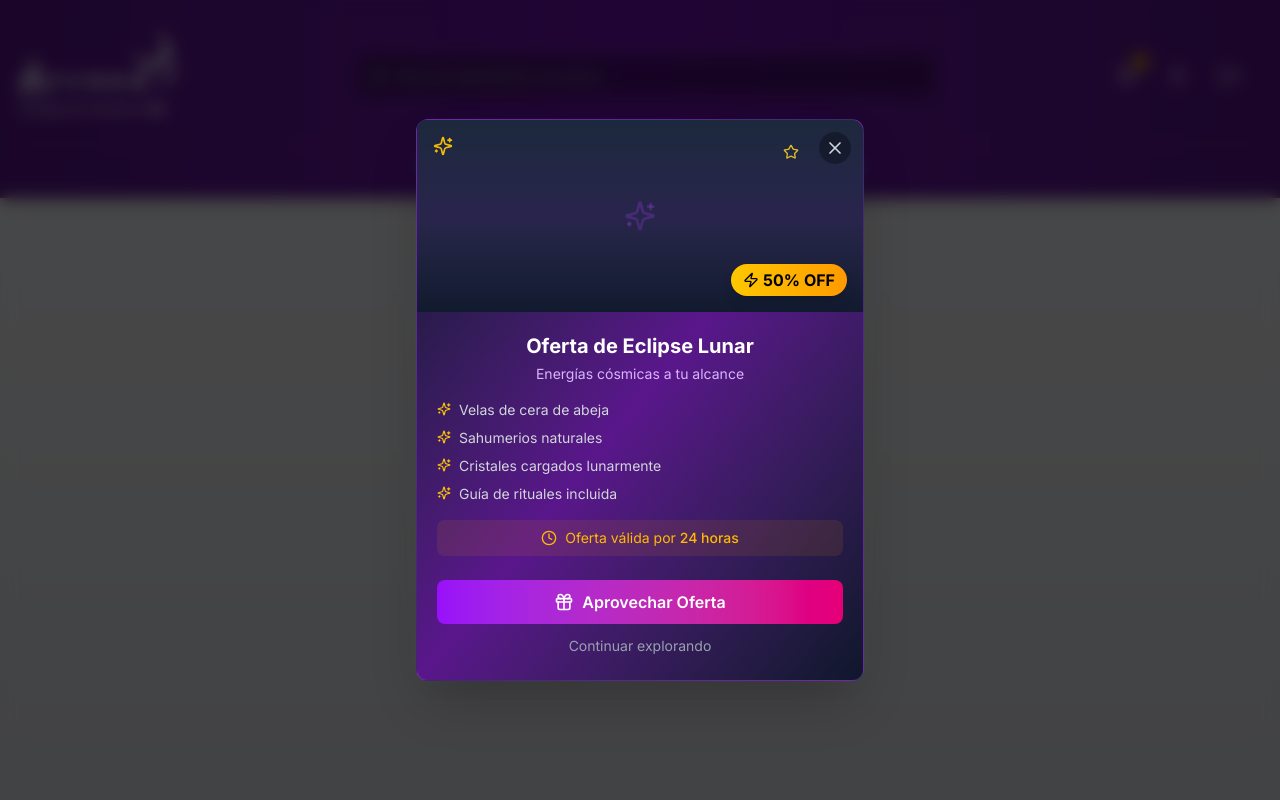
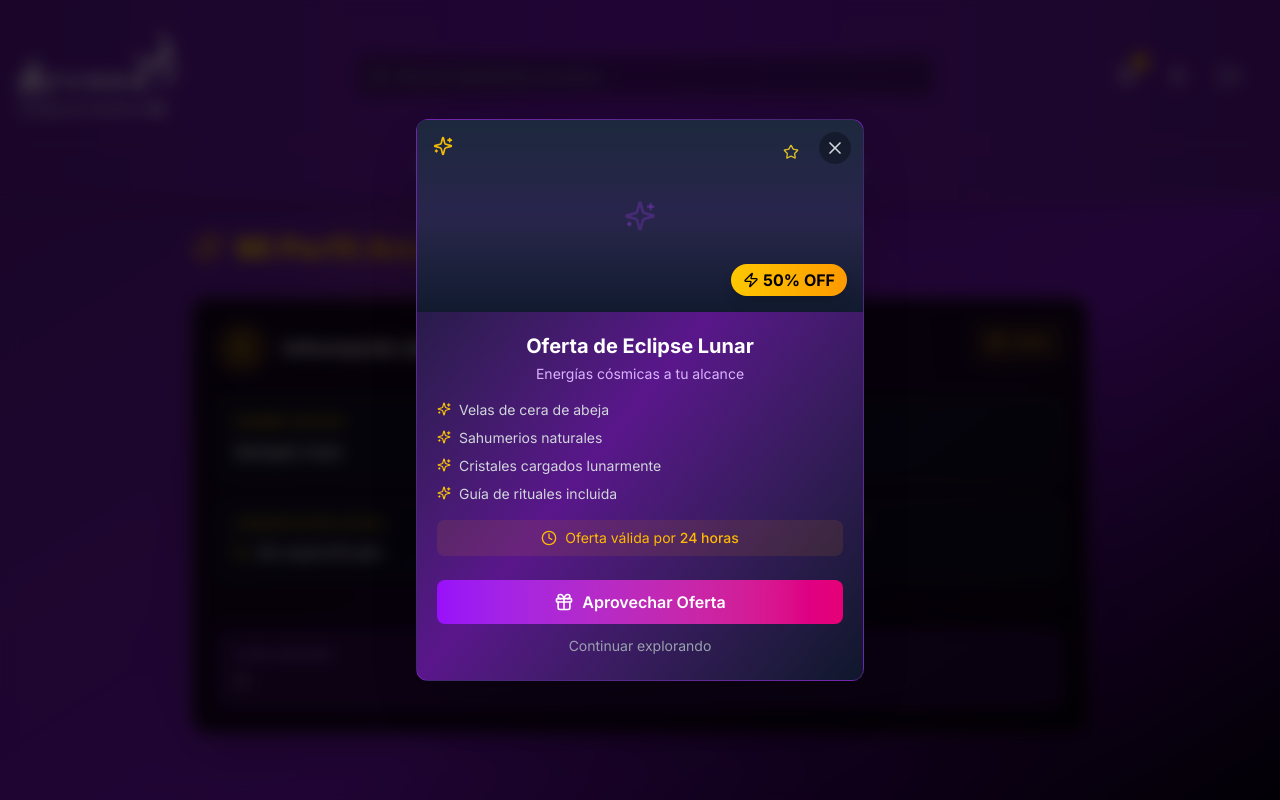
Before and after one commit to Arcana-PF/Arcana-Front, a Next.js app in the folder front/: page /profileadmin in a window 1280 px wide. Before the commit this address had no page. Shown: the top 800 px of the page. Built offline with nearby package versions, Linux system fonts and the light colour scheme; sample sign-in values are in the browser's storage.

Commit message:
Admin: se creó el dashboard admin y se protegió la ruta mediante middleware

```diff
--- a/front/src/Middleware.ts
+++ b/front/src/Middleware.ts
@@ -1,32 +1,45 @@
 import { NextResponse, type NextRequest } from 'next/server'
 
 export function middleware(request: NextRequest) {
-  const { pathname, origin } = request.nextUrl
+  const { pathname, origin } = request.nextUrl;
 
-  const userSessionCookie = request.cookies.get('userSession')?.value
-  const isAuthenticated = Boolean(userSessionCookie)
+  const userSessionCookie = request.cookies.get('userSession')?.value;
+  const isAuthenticated = Boolean(userSessionCookie);
 
-  const protectedRoutes = ['/profile', '/cart', '/profile/orders']
-  const isProtectedRoute = protectedRoutes.some(route =>
-    pathname.startsWith(route)
-  )
-console.log('Middleware cookie:', userSessionCookie)
-  const authRoutes = ['/login', '/register']
-  const isAuthRoute = authRoutes.includes(pathname)
+  // Convertir la cookie a objeto si es JSON
+  let userData;
+  if (userSessionCookie) {
+    try {
+      userData = JSON.parse(userSessionCookie);
+    } catch (error) {
+      console.error("Error al parsear la cookie:", error);
+    }
+  }
+
+  const isAdmin = userData?.isAdmin || false;
+
+  const protectedRoutes = ['/profile', '/cart', '/profile/orders'];
+  const isProtectedRoute = protectedRoutes.some(route => pathname.startsWith(route));
+
+  const authRoutes = ['/login', '/register'];
+  const isAuthRoute = authRoutes.includes(pathname);
+
+  console.log('Middleware userData:', userData);
 
   if (isProtectedRoute && !isAuthenticated) {
-    const loginUrl = new URL('/login', origin)
-    loginUrl.searchParams.set('redirect', pathname)
-    return NextResponse.redirect(loginUrl)
+    const loginUrl = new URL('/login', origin);
+    loginUrl.searchParams.set('redirect', pathname);
+    return NextResponse.redirect(loginUrl);
   }
 
   if (isAuthRoute && isAuthenticated) {
-    return NextResponse.redirect(new URL('/', origin))
+    return NextResponse.redirect(new URL('/', origin));
   }
 
-  return NextResponse.next()
+  // Redirigir admins a su perfil exclusivo
+  if (pathname === '/profile' && isAdmin) {
+    return NextResponse.redirect(new URL('/profileadmin', origin));
+  }
+
+  return NextResponse.next();
 }
-
-export const config = {
-  matcher: ['/profile/:path*', '/cart', '/login', '/register'],
-}
--- /dev/null
+++ b/front/src/app/profileadmin/page.tsx
@@ -0,0 +1,12 @@
+import React from 'react';
+import PerfilAdmin from '@/components/ProfileAdmin/ProfileAdmincomponent';
+
+const ProfileAdmin = () => {
+    return(
+    <div className="min-h-screen w-full">
+        <PerfilAdmin />
+    </div>
+    )
+}
+
+export default ProfileAdmin
--- a/front/src/components/NavBar/NavBar.tsx
+++ b/front/src/components/NavBar/NavBar.tsx
@@ -171,7 +171,7 @@ export default function Navbar() {
                     0
                   </span>
                 </button>
-                <Link href="/profile" className="p-2 hover:text-yellow-400 transition-colors">
+                <Link href={userData?.user.isAdmin ? "/profileadmin" : "/profile"} className="p-2 hover:text-yellow-400 transition-colors">
                   <UserIcon className="w-5 h-5" />
                 </Link>
                 <button
--- /dev/null
+++ b/front/src/components/ProfileAdmin/ProfileAdmincomponent.tsx
@@ -0,0 +1,106 @@
+"use client"
+import { useAuth } from "@/context/AuthContext"
+import { User, MapPin, Edit, Phone, Sparkles } from "lucide-react"
+import Link from "next/link"
+import { useRouter } from "next/navigation"
+import { useEffect } from "react"
+
+const PerfilAdmin = () => {
+  const { userData } = useAuth()
+
+
+  const router = useRouter();
+
+  useEffect(() => {
+    if (!userData) {
+      router.push('/login');
+    }
+  }, [userData, router]);
+
+  if (!userData) {
+    return <div>Cargando...</div>; // Puedes mostrar un spinner o mensaje de carga
+  }
+
+  return (
+    <div className="min-h-screen bg-gradient-to-br from-purple-900 via-purple-800 to-black py-8 px-4">
+      {/* Efectos de fondo decorativos */}
+      <div className="absolute inset-0 overflow-hidden pointer-events-none">
+        <div className="absolute top-1/4 left-1/4 w-64 h-64 bg-yellow-500/10 rounded-full blur-3xl animate-pulse"></div>
+        <div className="absolute bottom-1/4 right-1/4 w-96 h-96 bg-purple-500/10 rounded-full blur-3xl animate-pulse delay-1000"></div>
+      </div>
+
+      <div className="max-w-4xl mx-auto relative z-10">
+        {/* Encabezado */}
+        <div className="flex items-center mb-8">
+          <Sparkles className="w-8 h-8 text-yellow-500 mr-3 animate-pulse" />
+          <h1 className="text-3xl font-extrabold bg-gradient-to-r from-yellow-400 to-yellow-600 bg-clip-text text-transparent">
+            Mi Perfil Arcano
+          </h1>
+        </div>
+
+        {/* Tarjeta de información personal */}
+        <div className="bg-black/80 backdrop-blur-sm rounded-2xl shadow-2xl border border-yellow-500/30 overflow-hidden">
+          <div className="p-6">
+            <div className="flex justify-between items-start mb-6">
+              <div className="flex items-center">
+                <div className="bg-yellow-500/20 p-3 rounded-full mr-4 border border-yellow-500/30">
+                  <User className="w-6 h-6 text-yellow-500" />
+                </div>
+                <h2 className="text-xl font-semibold text-white">Información del Iniciado</h2>
+              </div>
+              <Link
+                href="/profile/edit"
+                className="flex items-center gap-2 text-sm text-yellow-500 hover:text-yellow-400 transition-colors bg-yellow-500/10 px-3 py-2 rounded-lg border border-yellow-500/30 hover:border-yellow-500/50"
+              >
+                <Edit className="w-4 h-4" />
+                Editar
+              </Link>
+            </div>
+
+            <div className="grid grid-cols-1 md:grid-cols-2 gap-4">
+              <div className="bg-gray-900/50 p-4 rounded-xl border border-yellow-500/20">
+                <h3 className="text-xs font-medium text-yellow-500 mb-2 uppercase tracking-wide">Nombre Arcano</h3>
+                <p className="font-medium text-white text-lg">{userData?.user?.name}</p>
+              </div>
+
+              <div className="bg-gray-900/50 p-4 rounded-xl border border-yellow-500/20">
+                <h3 className="text-xs font-medium text-yellow-500 mb-2 uppercase tracking-wide">Email Místico</h3>
+                <p className="font-medium text-white text-lg">{userData?.user?.email}</p>
+              </div>
+
+              <div className="bg-gray-900/50 p-4 rounded-xl border border-yellow-500/20">
+                <h3 className="text-xs font-medium text-yellow-500 mb-2 uppercase tracking-wide">
+                  Comunicación Astral
+                </h3>
+                <div className="flex items-center gap-2">
+                  <Phone className="w-4 h-4 text-yellow-500" />
+                  <p className="font-medium text-white">{userData?.user?.phone || "No especificado"}</p>
+                </div>
+              </div>
+
+              <div className="bg-gray-900/50 p-4 rounded-xl border border-yellow-500/20">
+                <h3 className="text-xs font-medium text-yellow-500 mb-2 uppercase tracking-wide">
+                  Ubicación en el Plano Físico
+                </h3>
+                <div className="flex items-center gap-2">
+                  <MapPin className="w-4 h-4 text-yellow-500" />
+                  <p className="font-medium text-white">{userData?.user?.address || "No especificada"}</p>
+                </div>
+              </div>
+            </div>
+
+            {/* ID del usuario (útil para desarrollo) */}
+            <div className="mt-6 pt-6 border-t border-yellow-500/20">
+              <div className="bg-purple-900/30 p-4 rounded-xl border border-purple-500/30">
+                <h3 className="text-xs font-medium text-purple-400 mb-2 uppercase tracking-wide">ID del Iniciado</h3>
+                <p className="font-mono text-purple-300 text-sm">#{userData?.user?.id}</p>
+              </div>
+            </div>
+          </div>
+        </div>
+      </div>
+    </div>
+  )
+}
+
+export default PerfilAdmin
--- a/front/src/types/index.ts
+++ b/front/src/types/index.ts
@@ -46,6 +46,7 @@ export interface IUserSession {
         name: string;
         phone: string;
         orders: IOrder[];
+        isAdmin: boolean;
     };
 }
 
```
Lines whose indentation alone changed are shown as unchanged.
